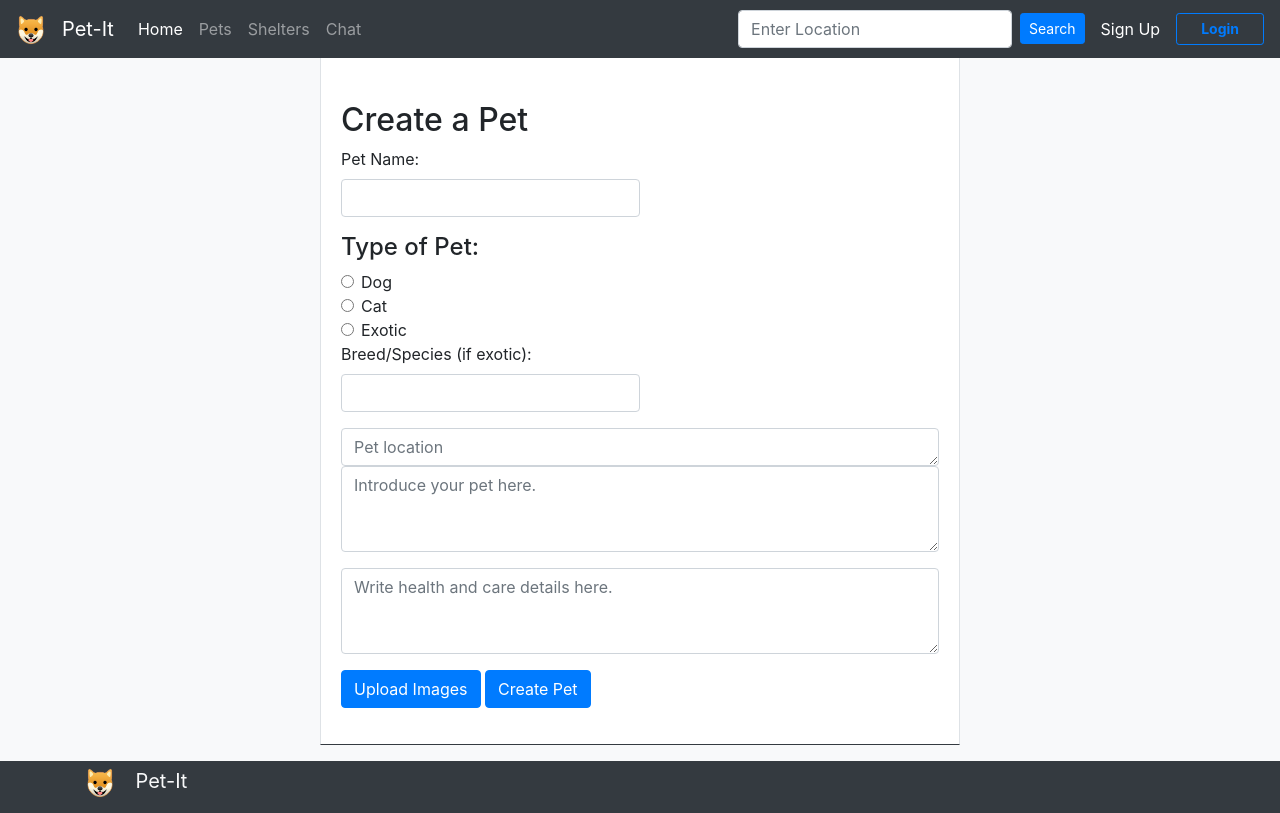
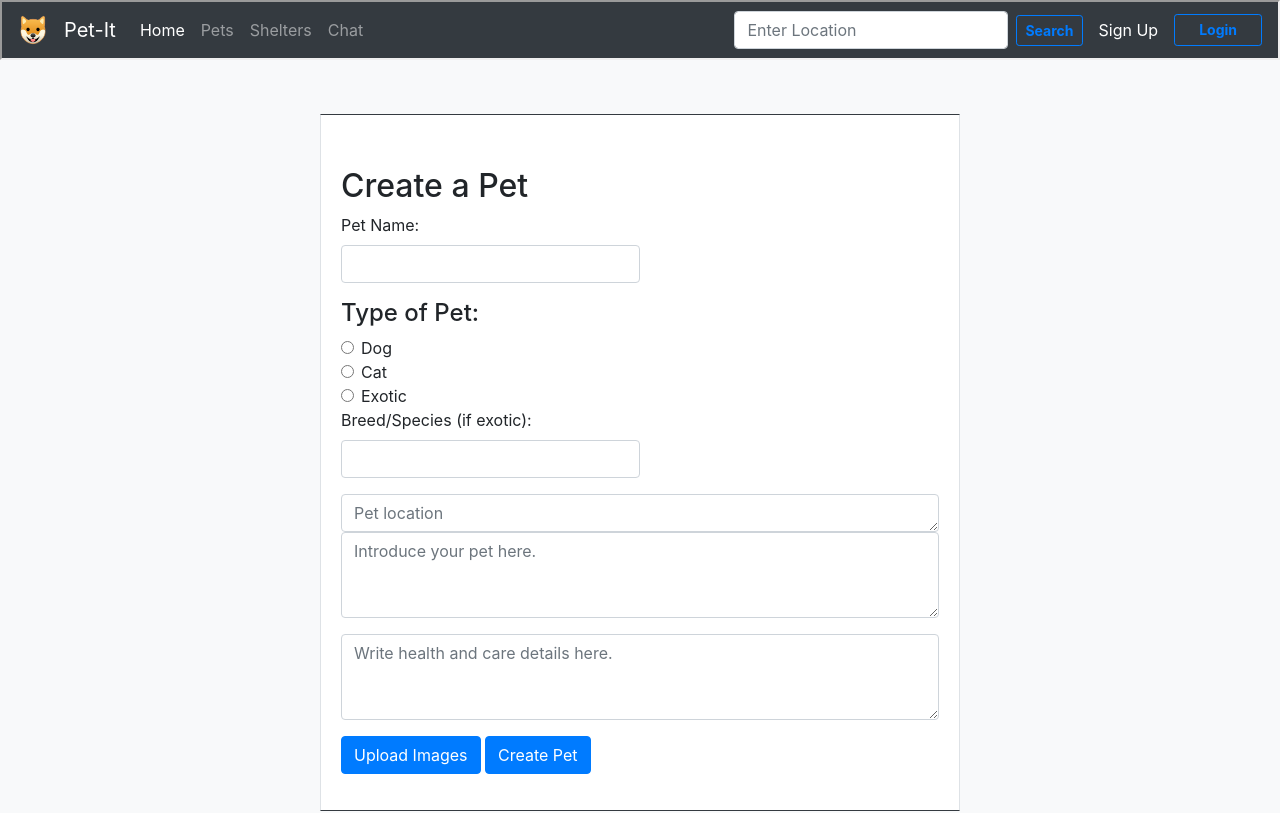
Before and after one commit to alexjdesio/cs326-final-kaf, a website: page html/petform.html in a window 1280 px wide. Shown: the top 813 px of the page. Drawn offline with nearby package versions, Linux system fonts and the light colour scheme; files whose address does not match are found by name.

Commit message:
Navbar fix.

```diff
--- a/html/petform.html
+++ b/html/petform.html
@@ -7,46 +7,9 @@
         <title>Pet Form</title>
     </head>
     <body class="bg-light">
-        <!-- This is the start of the navbar-->
-        <nav class="navbar navbar-expand-lg navbar-dark bg-dark fixed-top">
-            <a class="navbar-brand" href="index.html">
-                <img src="./images/dog_icon.png " width="30" height="30" alt="" loading="lazy">
-            </a>
-            <a class="navbar-brand" href="index.html">Pet-It</a>
-            <button class="navbar-toggler" type="button" data-toggle="collapse" data-target="#navbarSupportedContent" aria-controls="navbarSupportedContent" aria-expanded="false" aria-label="Toggle navigation">
-            <span class="navbar-toggler-icon"></span>
-            </button>
 
-            <div class="collapse navbar-collapse" id="navbarSupportedContent">
-            <ul class="navbar-nav mr-auto">
-                <li class="nav-item active">
-                <a class="nav-link" href="index.html">Home <span class="sr-only">(current)</span></a>
-                </li>
-                <li class="nav-item">
-                <a class="nav-link" href="#">Pets</a>
-                </li>
-                <li class="nav-item">
-                    <a class="nav-link" href="#">Shelters</a>
-                </li>
-                <li class="nav-item">
-                    <a class="nav-link" href="#">Chat</a>
-                </li>
-            </ul>
-            <form class="form-inline my-2 my-lg-0">
-                <input class="form-control mr-sm-2" type="search" placeholder="Enter Location" aria-label="Search">
-                <button type="submit" class="btn btn-primary btn-sm">Search</button>
-            </form>
-                <li class="nav-item">
-                    <a class="nav-link text-white" href="signup.html">Sign Up</a>
-                </li>
-                <li class="nav-item">
-                    <button id="login" type="button" class="btn btn-outline-primary btn-sm">
-                        <a class="nav-link font-weight-bolder" href="login.html">Login</a>
-                    </button>
-                </li>
-            </div>
-        </nav>
-        <!-- This is the end of the navbar-->
+        <iframe id="inlineFrameExample" width="100%" height="60px" title="Navbar" src="./navbar-template.html"></iframe>
+
         <div class="container w-50 login-signup-form mt-5 border-left border-right" id="page">
             <br>
             <form>
```
Also changed, not shown: html/petpage.html (+2 -39 lines), html/userhome.html (+2 -39 lines).
